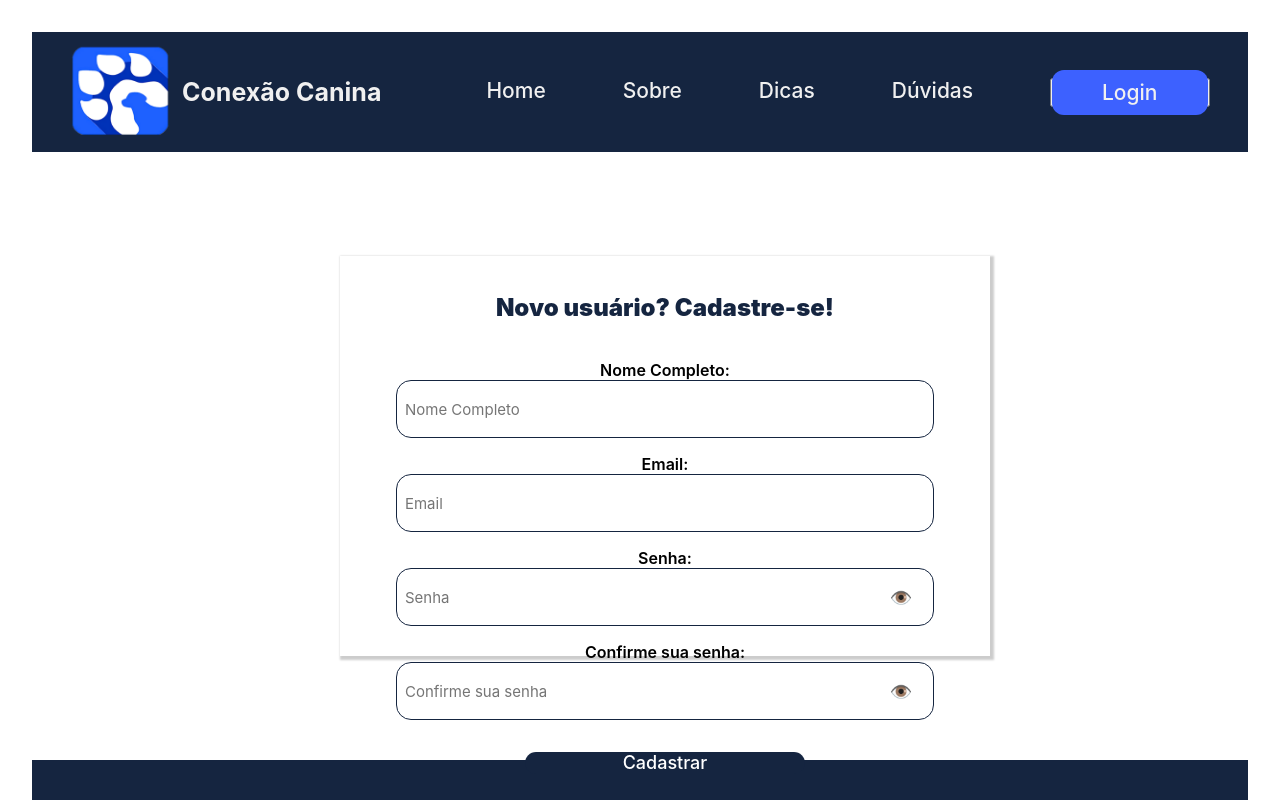
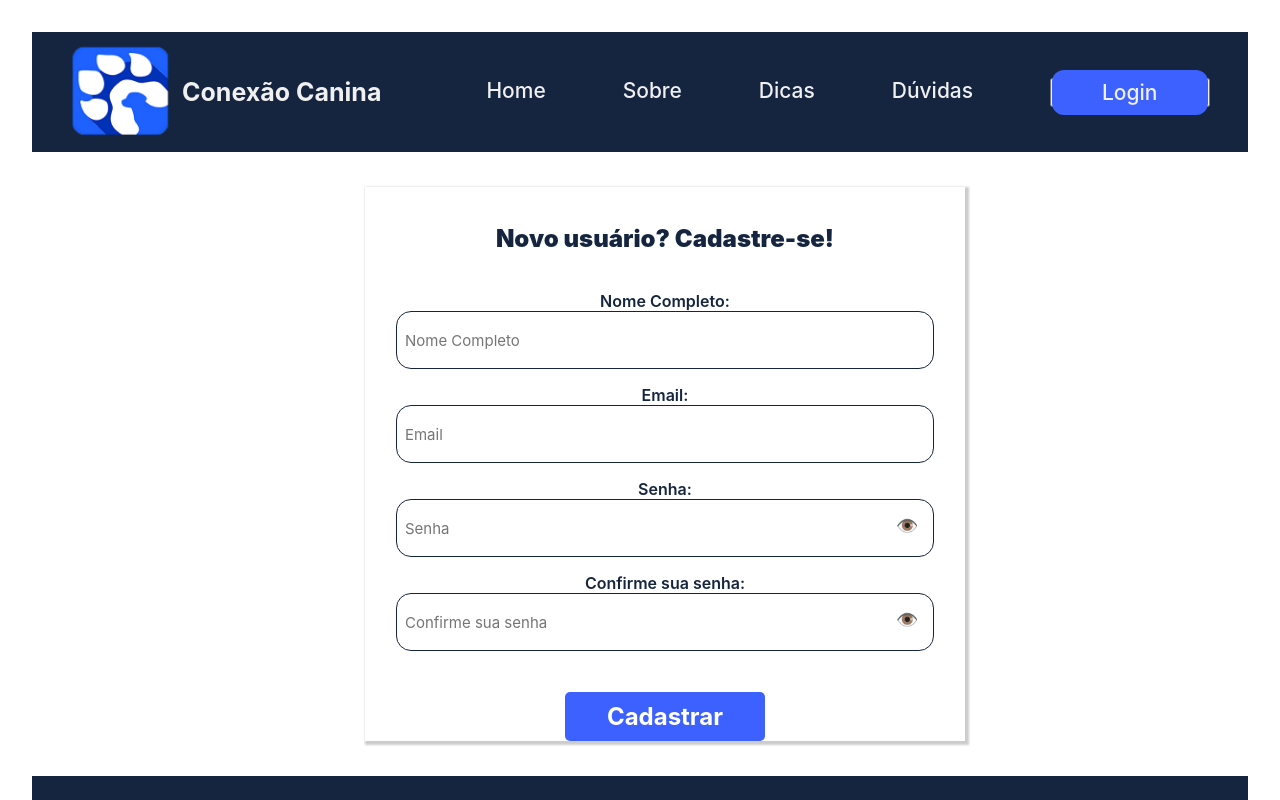
Before and after one commit to joaoveasey/projeto-pets-react, a React (Vite) app in the folder my-react-app/: page /cadastro in a window 1280 px wide. Shown: the top 800 px of the page. Built offline with nearby package versions, Linux system fonts and the light colour scheme.

Commit message:
commit 28/05 - arrumando detalhes do login e cadastro

```diff
--- a/my-react-app/src/pages/Login/login.jsx
+++ b/my-react-app/src/pages/Login/login.jsx
@@ -50,18 +50,17 @@ function Login() {
           />
         </div>
         <div className={styles.inputContainer}>
-        <label className={styles.inputContainer}>
-            <input
+          <label htmlFor="senha">Senha</label>
+          <input
             type={showPassword ? 'text' : 'password'}
-            name='password'
-            required
-            value={password}
+            name="password"
+            id="password"
+            placeholder="Senha"
             onChange={(e) => setPassword(e.target.value)}
-            placeholder='Senha'></input>
-            <button type="button" onClick={toggleShowPassword}>
+          />
+          <button type="button" onClick={toggleShowPassword}>
               {showPassword ? '👁️' : '👁️'}
             </button>
-          </label>
         </div>
         <a href="#">Esqueceu sua senha?</a>
         {!loading && <button className={styles.button}>Entrar</button>}
--- a/my-react-app/src/pages/Login/login.module.css
+++ b/my-react-app/src/pages/Login/login.module.css
@@ -27,7 +27,6 @@
     box-shadow: 2px 2px 2px 2px rgba(0, 0, 0, 0.2);
     height: 500px;
     width: 600px;
-
   }
 
   .container form  .inputContainer {
@@ -41,6 +40,7 @@
     font-size: 16px;
     line-height: 19px;
     margin-bottom: 8px;
+    color:#152540;
   }
 
   .container form  .inputContainer input {
@@ -66,25 +66,22 @@
   }
 
   .container form .button {
-    width: 280px;
-    height: 48px;
-    background: #152540;
-    border-radius: 12px;
+    border: none;
+    background-color: #3d61ff;
+    padding: 10px 20px;
+    border-radius: 5px;
+    text-decoration: none;
     color: #fff;
-    border: none;
-    font-family: 'Inter', sans-serif;
-    font-weight: 500;
-    font-size: 18px;
-    line-height: 22px;
-
-    display: flex;
-    align-items: center;
-    justify-content: center;
-    gap: 15px;
+    font-weight: bold;
+    font-size: 1.5rem;
+    display: block;
+    width: 200px;
   }
   .container form .button:hover {
     cursor: pointer;
-    opacity: 0.8;
+    color: #fff;
+    background-color: #2c4d85;
+    box-shadow: 2px 2px 8px rgba(0,0,0,0.5);
   }
 
   .container form .footer {
@@ -117,5 +114,5 @@
     cursor: pointer;
     position: absolute;
     margin-left: 500px;
-    margin-top: 15px;
+    margin-top: 44px;
   }
--- a/my-react-app/src/pages/Register/register.jsx
+++ b/my-react-app/src/pages/Register/register.jsx
@@ -99,7 +99,7 @@ function Register() {
             value={password}
             onChange={(e) => setPassword(e.target.value)}
             placeholder='Senha'></input>
-            <button type="button" onClick={toggleShowPassword}>
+            <button className={styles.olho} type="button" onClick={toggleShowPassword}>
               {showPassword ? '👁️' : '👁️'}
             </button>
           </label>
@@ -112,7 +112,7 @@ function Register() {
             value={confirmedPassword}
             onChange={(e) => setConfirmedPassword(e.target.value)}
             placeholder='Confirme sua senha'></input>
-            <button type="button" onClick={toggleShowPassword}>
+            <button className={styles.olho}  onClick={toggleShowPassword}>
               {showPassword ? '👁️' : '👁️'}
             </button>
           </label>
--- a/my-react-app/src/pages/Register/register.module.css
+++ b/my-react-app/src/pages/Register/register.module.css
@@ -1,12 +1,12 @@
 .container {
     font-family: 'Inter', sans-serif;
     width: 98.9vw;
-    height: 50vh;
+    height:62vh;
     display: flex;
     align-items: center;
     justify-content: center;
     flex-direction: column;
-    margin: 13vh 0vh 13vh 0vh;
+    margin: 8vh 0vh 8vh 0vh;
   }
 
   .container span {
@@ -14,6 +14,7 @@
     font-size: 16px;
     line-height: 19px;
     margin-bottom: 8px;
+    color:#152540;
   }
 
   .header span {
@@ -33,8 +34,8 @@
     align-items: center;
     flex-direction: column;
     box-shadow: 2px 2px 2px 2px rgba(0, 0, 0, 0.2);
-    height: 50vh;
-    width: 650px;
+    height: 70vh;
+    width: 600px;
   }
 
   .container form  .inputContainer {
@@ -112,44 +113,27 @@
   }
 
   .form button {
-    width: 280px;
-    height: 48px;
-    background: #152540;
-    border-radius: 12px;
+    border: none;
+    background-color: #3d61ff;
+    padding: 10px 20px;
+    border-radius: 5px;
+    text-decoration: none;
     color: #fff;
-    border: none;
-    font-family: 'Inter', sans-serif;
-    font-weight: 500;
-    font-size: 18px;
-    line-height: 22px;
-    margin-top: 2vh;
-    display: flex;
-    align-items: center;
-    justify-content: center;
-    cursor: pointer;
-    gap: 15px;
+    font-weight: bold;
+    font-size: 1.5rem;
+    display: block;
+    width: 200px;
+    margin-top: 25px;
   }
 
-  .form button {
-    width: 280px;
-    height: 48px;
-    background: #152540;
-    border-radius: 12px;
-    color: #fff;
-    border: none;
-    font-family: 'Inter', sans-serif;
-    font-weight: 500;
-    font-size: 18px;
-    line-height: 22px;
-    display: flex;
-    align-items: center;
-    justify-content: center;
-    gap: 15px;
-  }
   .form button:hover {
     cursor: pointer;
-    opacity: 0.8;
+    color: #fff;
+    background-color: #2c4d85;
+    box-shadow: 2px 2px 8px rgba(0,0,0,0.5);
   }
+
+
 
   .inputContainer textarea {
     width: 100%;
@@ -180,3 +164,18 @@
     width: 10px;
     height: 10px;
   }
+
+  label .olho {
+    background-color: #fff;
+    border:none;
+    font-size: 18px;
+    cursor: pointer;
+    position: absolute;
+    margin-left: 480px;
+    margin-top: 6px;
+  }
+
+  label .olho:hover {
+    background-color: #fff;
+    box-shadow: none;
+  }
```
